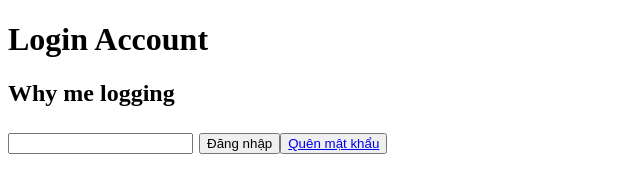
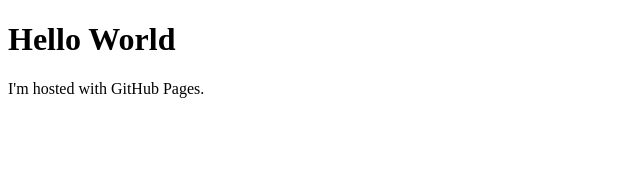
Before and after one commit to KhoiVietDao/minekreftnerd.github.io, a plain HTML site: page index.html in a window 1280 px wide. Shown: the whole page, without its empty margins (0-640 px from the left). Drawn offline with Linux system fonts and the light colour scheme.

Commit message:
Update index.html

```diff
--- a/index.html
+++ b/index.html
@@ -1,21 +1,7 @@
 <!DOCTYPE html>
-<html lang="en" >
-<head>
-  <meta charset="UTF-8">
-  <title>CodePen - A Pen by KhoiVietDao</title>
-
-
-</head>
+<html>
 <body>
-<!-- partial:index.partial.html -->
-<h1>Login Account<h1>
- <h2> Why me logging <h2>
-<input type="password">
-<placeholder="mat khau">
-  <button> Đăng nhập <button>
-
-  <a href="#">Quên mật khẩu</a>
-<!-- partial -->
-
+<h1>Hello World</h1>
+<p>I'm hosted with GitHub Pages.</p>
 </body>
 </html>
```
